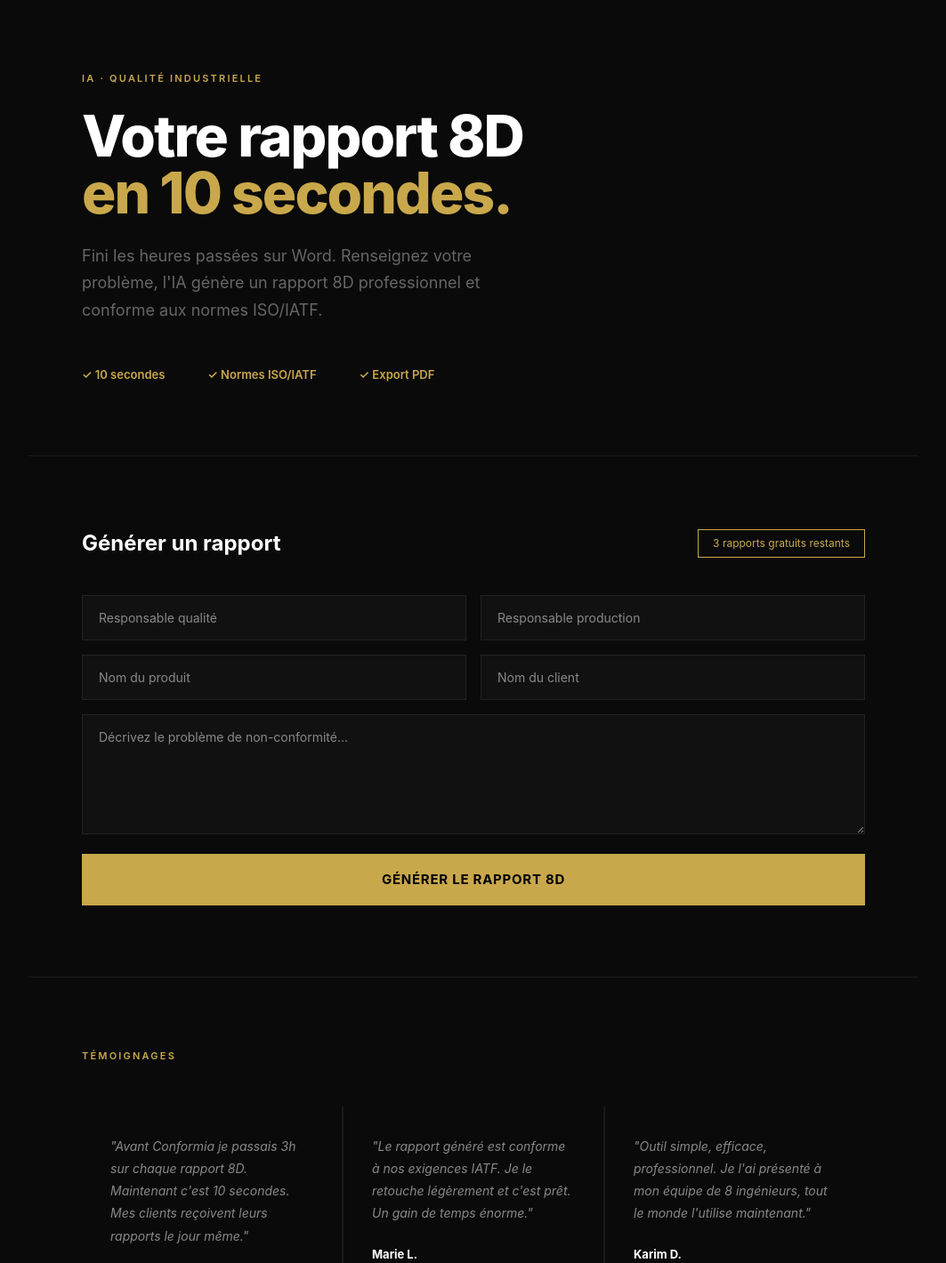
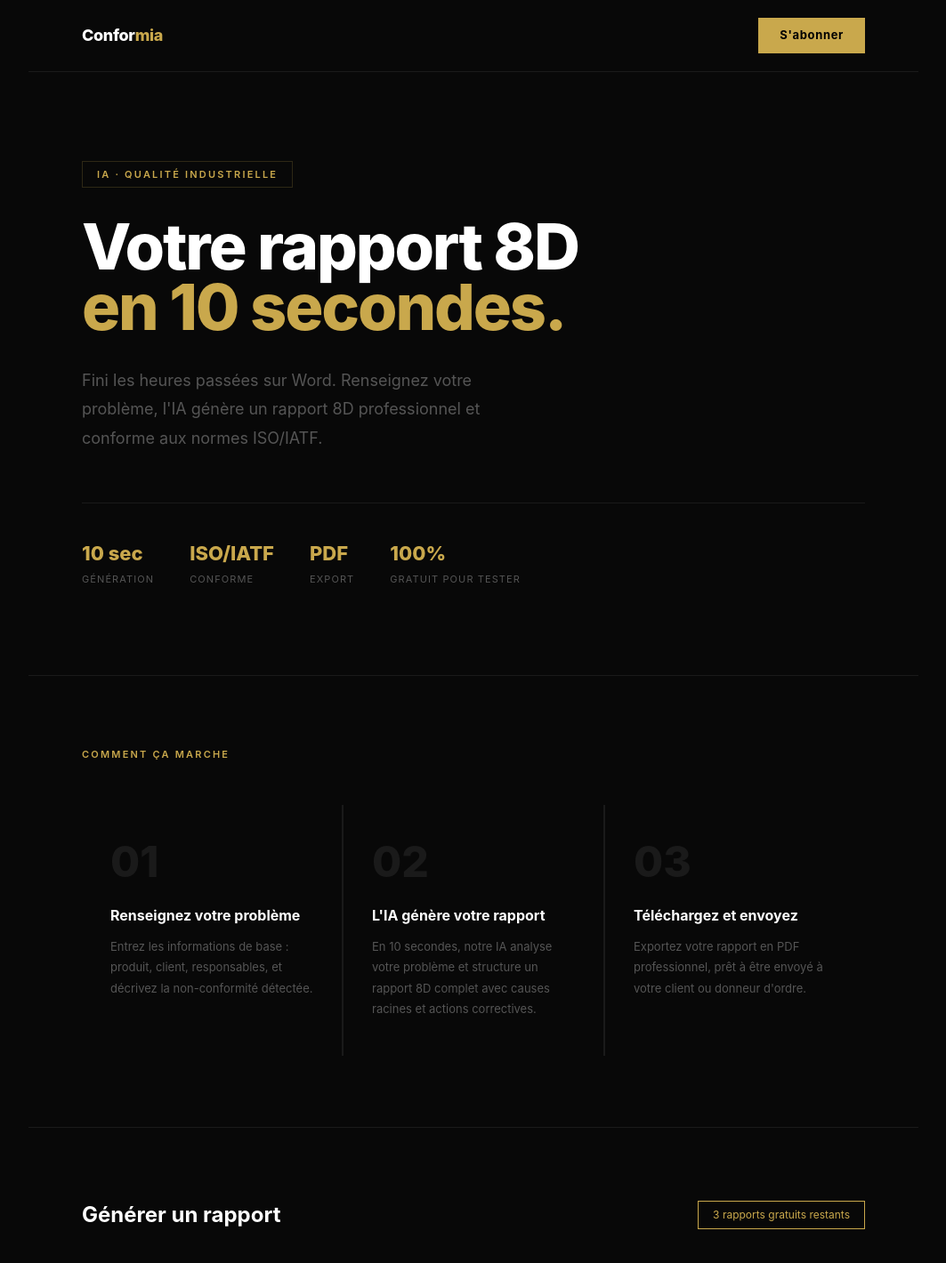
Before and after one commit to gabrielgendronneau2-art/conformia, a Next.js app: page / in a window 1280 px wide. Shown: the top 1420 px of the page at 89% size, without its empty margins (108-1171 px from the left). Built offline with nearby package versions, Linux system fonts and the light colour scheme.

Commit message:
nouveau design + comment ca marche

```diff
--- a/app/page.tsx
+++ b/app/page.tsx
@@ -50,6 +50,12 @@ export default function Home() {
     setLoading(false);
   };
 
+  const etapes = [
+    { num: "01", titre: "Renseignez votre problème", desc: "Entrez les informations de base : produit, client, responsables, et décrivez la non-conformité détectée." },
+    { num: "02", titre: "L'IA génère votre rapport", desc: "En 10 secondes, notre IA analyse votre problème et structure un rapport 8D complet avec causes racines et actions correctives." },
+    { num: "03", titre: "Téléchargez et envoyez", desc: "Exportez votre rapport en PDF professionnel, prêt à être envoyé à votre client ou donneur d'ordre." },
+  ];
+
   const temoignages = [
     { nom: "Thomas B.", poste: "Responsable Qualité — Équipementier automobile", texte: "Avant Conformia je passais 3h sur chaque rapport 8D. Maintenant c'est 10 secondes. Mes clients reçoivent leurs rapports le jour même." },
     { nom: "Marie L.", poste: "Ingénieure Qualité — Aéronautique", texte: "Le rapport généré est conforme à nos exigences IATF. Je le retouche légèrement et c'est prêt. Un gain de temps énorme." },
@@ -65,24 +71,54 @@ export default function Home() {
   ];
 
   return (
-    <main style={{ minHeight: "100vh", backgroundColor: "#0A0A0A", color: "white", fontFamily: "'Inter', sans-serif" }}>
+    <main style={{ minHeight: "100vh", backgroundColor: "#080808", color: "white", fontFamily: "'Inter', sans-serif" }}>
+
+      {/* NAV */}
+      <nav style={{ borderBottom: "1px solid #1a1a1a", padding: "20px 60px", display: "flex", justifyContent: "space-between", alignItems: "center", maxWidth: "1000px", margin: "0 auto" }}>
+        <div style={{ fontSize: "18px", fontWeight: 800, letterSpacing: "-0.02em" }}>
+          Confor<span style={{ color: "#C9A84C" }}>mia</span>
+        </div>
+        <button
+          onClick={() => window.open("https://docs.google.com/forms/d/12tr3nIZrzmpLl-oz-ROozfkNnGtOyBOLEJhU5RokW88/viewform", "_blank")}
+          style={{ backgroundColor: "#C9A84C", color: "black", border: "none", padding: "10px 24px", fontSize: "13px", fontWeight: 700, cursor: "pointer", letterSpacing: "0.05em" }}
+        >
+          S'abonner
+        </button>
+      </nav>
 
       {/* HERO */}
-      <div style={{ borderBottom: "1px solid #1a1a1a", padding: "80px 60px", maxWidth: "1000px", margin: "0 auto" }}>
-        <div style={{ fontSize: "11px", fontWeight: 600, letterSpacing: "0.2em", textTransform: "uppercase", color: "#C9A84C", marginBottom: "24px" }}>
+      <div style={{ borderBottom: "1px solid #1a1a1a", padding: "100px 60px", maxWidth: "1000px", margin: "0 auto" }}>
+        <div style={{ display: "inline-block", fontSize: "11px", fontWeight: 600, letterSpacing: "0.2em", textTransform: "uppercase", color: "#C9A84C", marginBottom: "32px", border: "1px solid #C9A84C33", padding: "6px 16px" }}>
           IA · Qualité Industrielle
         </div>
-        <h1 style={{ fontSize: "64px", fontWeight: 800, lineHeight: 1, letterSpacing: "-0.03em", marginBottom: "24px" }}>
+        <h1 style={{ fontSize: "72px", fontWeight: 800, lineHeight: 0.95, letterSpacing: "-0.03em", marginBottom: "32px" }}>
           Votre rapport 8D<br />
           <span style={{ color: "#C9A84C" }}>en 10 secondes.</span>
         </h1>
-        <p style={{ fontSize: "18px", color: "#666", maxWidth: "500px", lineHeight: 1.7, marginBottom: "48px" }}>
+        <p style={{ fontSize: "18px", color: "#555", maxWidth: "500px", lineHeight: 1.8, marginBottom: "56px" }}>
           Fini les heures passées sur Word. Renseignez votre problème, l'IA génère un rapport 8D professionnel et conforme aux normes ISO/IATF.
         </p>
-        <div style={{ display: "flex", gap: "48px" }}>
-          {["10 secondes", "Normes ISO/IATF", "Export PDF"].map((item) => (
-            <div key={item}>
-              <div style={{ fontSize: "13px", color: "#C9A84C", fontWeight: 600 }}>✓ {item}</div>
+        <div style={{ display: "flex", gap: "40px", paddingTop: "40px", borderTop: "1px solid #1a1a1a" }}>
+          {[["10 sec", "Génération"], ["ISO/IATF", "Conforme"], ["PDF", "Export"], ["100%", "Gratuit pour tester"]].map(([val, label]) => (
+            <div key={label}>
+              <div style={{ fontSize: "22px", fontWeight: 800, color: "#C9A84C" }}>{val}</div>
+              <div style={{ fontSize: "11px", color: "#555", textTransform: "uppercase", letterSpacing: "0.1em", marginTop: "4px" }}>{label}</div>
+            </div>
+          ))}
+        </div>
+      </div>
+
+      {/* COMMENT CA MARCHE */}
+      <div style={{ borderBottom: "1px solid #1a1a1a", padding: "80px 60px", maxWidth: "1000px", margin: "0 auto" }}>
+        <div style={{ fontSize: "11px", fontWeight: 600, letterSpacing: "0.2em", textTransform: "uppercase", color: "#C9A84C", marginBottom: "48px" }}>
+          Comment ça marche
+        </div>
+        <div style={{ display: "grid", gridTemplateColumns: "repeat(3, 1fr)", gap: "2px", background: "#1a1a1a" }}>
+          {etapes.map((e, i) => (
+            <div key={i} style={{ backgroundColor: "#080808", padding: "40px 32px" }}>
+              <div style={{ fontSize: "48px", fontWeight: 800, color: "#1a1a1a", marginBottom: "24px", lineHeight: 1 }}>{e.num}</div>
+              <div style={{ fontSize: "16px", fontWeight: 700, marginBottom: "12px" }}>{e.titre}</div>
+              <div style={{ fontSize: "13px", color: "#555", lineHeight: 1.8 }}>{e.desc}</div>
             </div>
           ))}
         </div>
@@ -115,17 +151,18 @@ export default function Home() {
         </button>
 
         {rapportsRestants === 0 && (
-          <div style={{ marginTop: "16px", padding: "20px", backgroundColor: "#111", border: "1px solid #C9A84C", textAlign: "center" }}>
+          <div style={{ marginTop: "16px", padding: "24px", backgroundColor: "#0d0d0d", border: "1px solid #C9A84C", textAlign: "center" }}>
             <p style={{ color: "#C9A84C", fontWeight: 700, marginBottom: "8px" }}>Vos 3 rapports gratuits sont utilisés</p>
-            <p style={{ color: "#666", fontSize: "13px", marginBottom: "16px" }}>Abonnez-vous pour un accès illimité</p>
-            <div style={{ display: "flex", justifyContent: "center", gap: "24px" }}>
+            <p style={{ color: "#555", fontSize: "13px", marginBottom: "20px" }}>Abonnez-vous pour un accès illimité</p>
+            <div style={{ display: "flex", justifyContent: "center", gap: "48px" }}>
               <div style={{ textAlign: "center" }}>
-                <div style={{ fontSize: "24px", fontWeight: 800, color: "white" }}>199€</div>
-                <div style={{ fontSize: "12px", color: "#666" }}>/ mois illimité</div>
+                <div style={{ fontSize: "28px", fontWeight: 800, color: "white" }}>199€</div>
+                <div style={{ fontSize: "11px", color: "#555", textTransform: "uppercase", letterSpacing: "0.1em" }}>/ mois illimité</div>
               </div>
+              <div style={{ width: "1px", backgroundColor: "#222" }} />
               <div style={{ textAlign: "center" }}>
-                <div style={{ fontSize: "24px", fontWeight: 800, color: "white" }}>9€</div>
-                <div style={{ fontSize: "12px", color: "#666" }}>/ rapport</div>
+                <div style={{ fontSize: "28px", fontWeight: 800, color: "white" }}>9€</div>
+                <div style={{ fontSize: "11px", color: "#555", textTransform: "uppercase", letterSpacing: "0.1em" }}>/ rapport</div>
               </div>
             </div>
           </div>
@@ -133,7 +170,7 @@ export default function Home() {
 
         {rapport && (
           <>
-            <div style={{ marginTop: "48px", backgroundColor: "#0d0d0d", padding: "40px", border: "1px solid #1a1a1a", whiteSpace: "pre-wrap", lineHeight: 1.9, fontSize: "14px", color: "#ccc" }}>
+            <div style={{ marginTop: "48px", backgroundColor: "#0d0d0d", padding: "40px", border: "1px solid #1a1a1a", whiteSpace: "pre-wrap", lineHeight: 1.9, fontSize: "14px", color: "#aaa" }}>
               {rapport}
             </div>
             <button onClick={telechargerPDF} style={{ width: "100%", backgroundColor: "transparent", color: "#C9A84C", border: "1px solid #C9A84C", padding: "16px", fontSize: "14px", fontWeight: 700, cursor: "pointer", marginTop: "12px", letterSpacing: "0.08em", textTransform: "uppercase" }}>
@@ -150,32 +187,32 @@ export default function Home() {
         </div>
         <div style={{ display: "grid", gridTemplateColumns: "repeat(3, 1fr)", gap: "2px", background: "#1a1a1a" }}>
           {temoignages.map((t, i) => (
-            <div key={i} style={{ backgroundColor: "#0A0A0A", padding: "32px" }}>
-              <p style={{ fontSize: "14px", color: "#888", lineHeight: 1.8, marginBottom: "24px", fontStyle: "italic" }}>"{t.texte}"</p>
+            <div key={i} style={{ backgroundColor: "#080808", padding: "32px" }}>
+              <p style={{ fontSize: "14px", color: "#666", lineHeight: 1.8, marginBottom: "24px", fontStyle: "italic" }}>"{t.texte}"</p>
               <p style={{ fontSize: "13px", fontWeight: 700, color: "white" }}>{t.nom}</p>
-              <p style={{ fontSize: "11px", color: "#555" }}>{t.poste}</p>
+              <p style={{ fontSize: "11px", color: "#444" }}>{t.poste}</p>
             </div>
           ))}
         </div>
       </div>
 
       {/* FAQ */}
-      <div style={{ maxWidth: "1000px", margin: "0 auto", padding: "80px 60px" }}>
+      <div style={{ maxWidth: "1000px", margin: "0 auto", padding: "80px 60px", borderBottom: "1px solid #1a1a1a" }}>
         <div style={{ fontSize: "11px", fontWeight: 600, letterSpacing: "0.2em", textTransform: "uppercase", color: "#C9A84C", marginBottom: "48px" }}>
           Questions fréquentes
         </div>
         <div style={{ display: "flex", flexDirection: "column", gap: "2px" }}>
           {faqs.map((faq, i) => (
-            <div key={i} style={{ backgroundColor: "#111", borderLeft: faqOuvert === i ? "2px solid #C9A84C" : "2px solid #222" }}>
+            <div key={i} style={{ backgroundColor: "#111", borderLeft: faqOuvert === i ? "2px solid #C9A84C" : "2px solid #1a1a1a" }}>
               <button
                 onClick={() => setFaqOuvert(faqOuvert === i ? null : i)}
                 style={{ width: "100%", textAlign: "left", padding: "20px 24px", background: "none", border: "none", color: "white", fontSize: "14px", fontWeight: 600, cursor: "pointer", display: "flex", justifyContent: "space-between", alignItems: "center" }}
               >
                 {faq.q}
-                <span style={{ color: "#C9A84C", fontSize: "20px", marginLeft: "16px" }}>{faqOuvert === i ? "−" : "+"}</span>
+                <span style={{ color: "#C9A84C", fontSize: "20px", marginLeft: "16px", flexShrink: 0 }}>{faqOuvert === i ? "−" : "+"}</span>
               </button>
               {faqOuvert === i && (
-                <div style={{ padding: "0 24px 20px", fontSize: "14px", color: "#888", lineHeight: 1.8 }}>
+                <div style={{ padding: "0 24px 20px", fontSize: "14px", color: "#666", lineHeight: 1.8 }}>
                   {faq.r}
                 </div>
               )}
@@ -184,6 +221,20 @@ export default function Home() {
         </div>
       </div>
 
+      {/* FOOTER CTA */}
+      <div style={{ maxWidth: "1000px", margin: "0 auto", padding: "80px 60px", textAlign: "center" }}>
+        <h2 style={{ fontSize: "40px", fontWeight: 800, letterSpacing: "-0.02em", marginBottom: "16px" }}>
+          Prêt à gagner du temps ?
+        </h2>
+        <p style={{ color: "#555", marginBottom: "40px" }}>3 rapports gratuits. Aucune carte requise.</p>
+        <button
+          onClick={() => document.querySelector("textarea")?.scrollIntoView({ behavior: "smooth" })}
+          style={{ backgroundColor: "#C9A84C", color: "black", border: "none", padding: "18px 48px", fontSize: "14px", fontWeight: 700, cursor: "pointer", letterSpacing: "0.08em", textTransform: "uppercase" }}
+        >
+          Tester gratuitement →
+        </button>
+      </div>
+
     </main>
   );
 }
```
